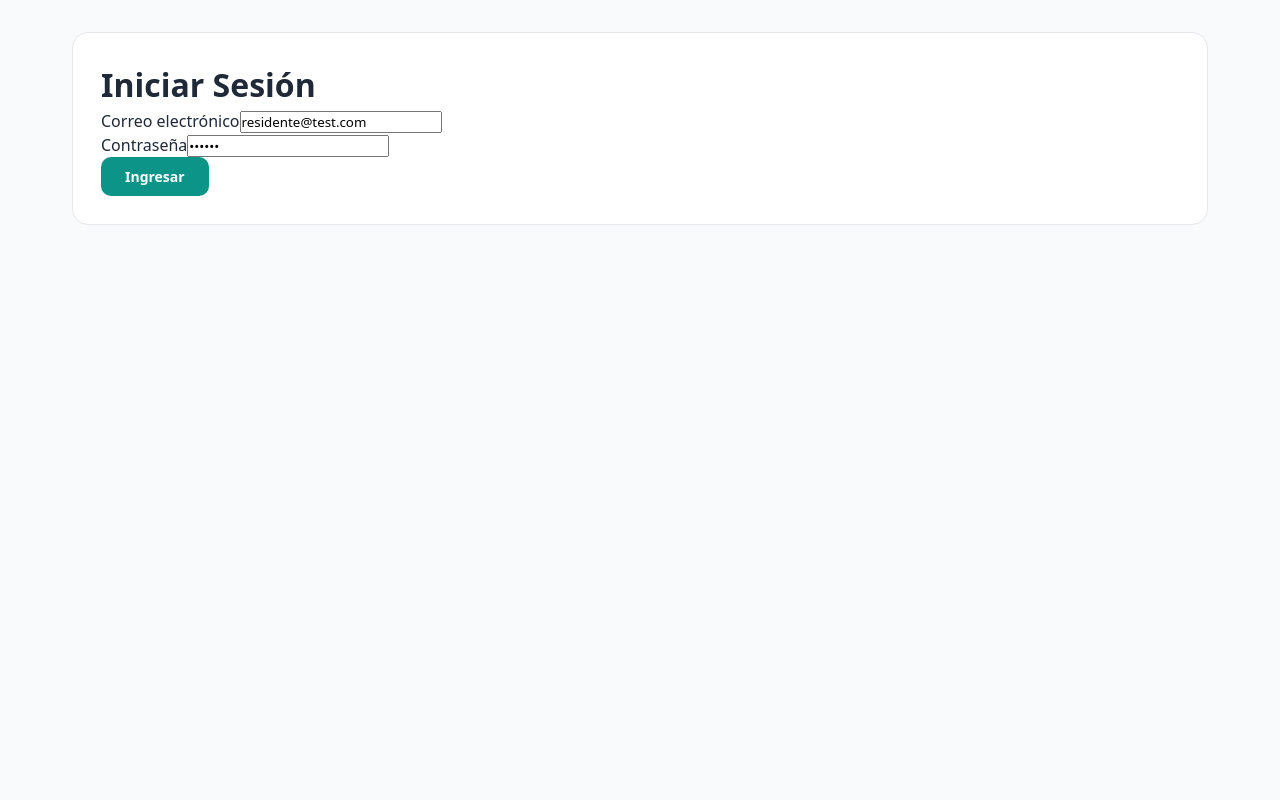
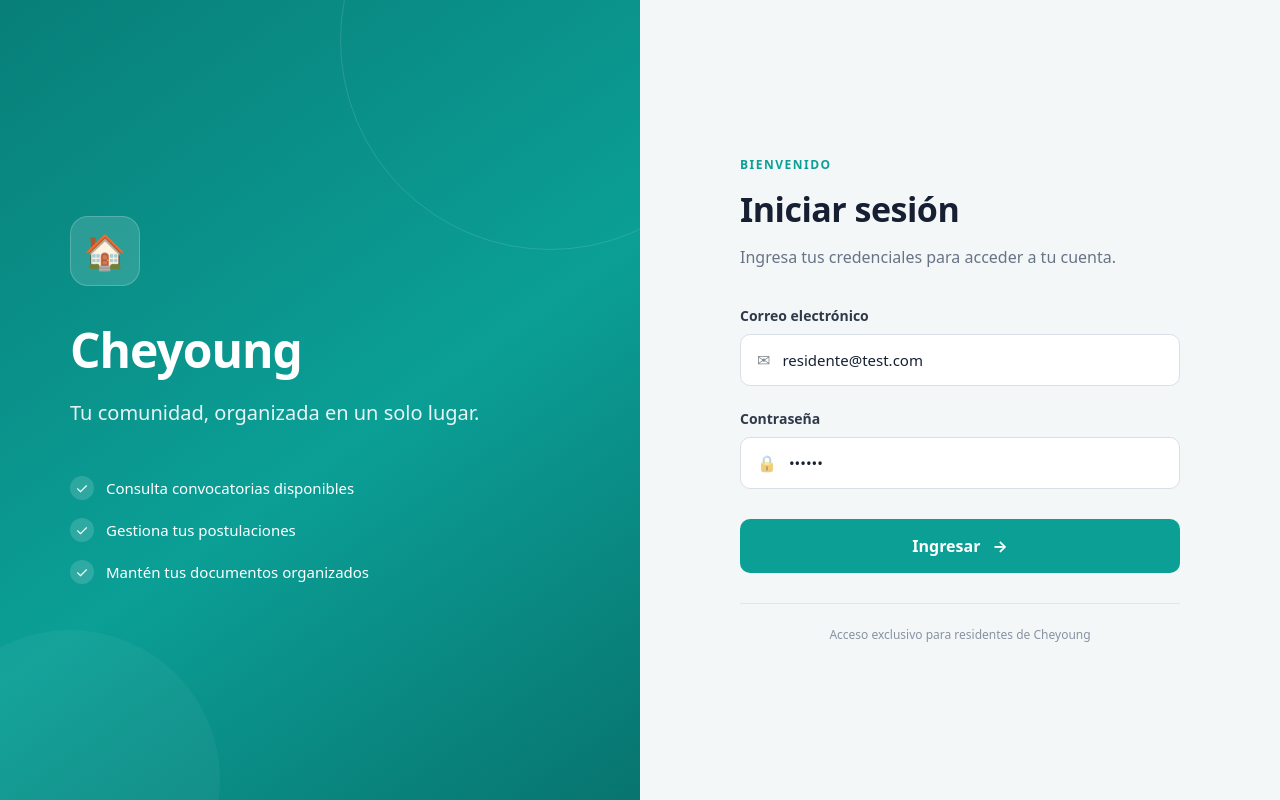
Before and after one commit to ByteCscript/admonv1-frontend, a React (Vite) app: page /login in a window 1280 px wide. Built offline with nearby package versions, Linux system fonts and the light colour scheme.

Commit message:
#21 Se añade nuevo login y el cerrar sesion... con nuevo nombre y el boton de cerrar sesion

```diff
--- a/src/App.css
+++ b/src/App.css
@@ -205,3 +205,268 @@
   .application-row{flex-direction:column;align-items:flex-start;gap:12px}
   .app-row-meta{flex-wrap:wrap}
 }
+
+
+/* ================================
+   LOGIN
+================================ */
+
+.login-page {
+  min-height: 100vh;
+  display: grid;
+  grid-template-columns: 1fr 1fr;
+  background: #f4f7f8;
+}
+
+/* Branding */
+
+.login-brand {
+  display: flex;
+  align-items: center;
+  justify-content: center;
+  padding: 64px;
+  background:
+    linear-gradient(
+      145deg,
+      #087f79 0%,
+      #0b9f96 55%,
+      #08746f 100%
+    );
+  color: white;
+  position: relative;
+  overflow: hidden;
+}
+
+.login-brand::before {
+  content: "";
+  position: absolute;
+  width: 420px;
+  height: 420px;
+  border-radius: 50%;
+  border: 1px solid rgba(255, 255, 255, 0.12);
+  top: -170px;
+  right: -120px;
+}
+
+.login-brand::after {
+  content: "";
+  position: absolute;
+  width: 300px;
+  height: 300px;
+  border-radius: 50%;
+  background: rgba(255, 255, 255, 0.04);
+  bottom: -130px;
+  left: -80px;
+}
+
+.login-brand-content {
+  width: 100%;
+  max-width: 500px;
+  position: relative;
+  z-index: 1;
+}
+
+.login-logo {
+  width: 70px;
+  height: 70px;
+  display: flex;
+  align-items: center;
+  justify-content: center;
+  background: rgba(255, 255, 255, 0.14);
+  border: 1px solid rgba(255, 255, 255, 0.2);
+  border-radius: 18px;
+  font-size: 34px;
+  margin-bottom: 28px;
+}
+
+.login-brand h1 {
+  font-size: 48px;
+  margin: 0 0 12px;
+  letter-spacing: -1px;
+}
+
+.login-brand-description {
+  font-size: 20px;
+  line-height: 1.5;
+  opacity: 0.9;
+  margin-bottom: 48px;
+}
+
+.login-features {
+  display: flex;
+  flex-direction: column;
+  gap: 18px;
+}
+
+.login-features div {
+  display: flex;
+  align-items: center;
+  gap: 12px;
+  font-size: 15px;
+}
+
+.login-features span {
+  display: flex;
+  align-items: center;
+  justify-content: center;
+  width: 24px;
+  height: 24px;
+  background: rgba(255, 255, 255, 0.15);
+  border-radius: 50%;
+}
+
+/* Login form */
+
+.login-section {
+  display: flex;
+  align-items: center;
+  justify-content: center;
+  padding: 50px;
+}
+
+.login-card {
+  width: 100%;
+  max-width: 440px;
+}
+
+.login-header {
+  margin-bottom: 36px;
+}
+
+.login-welcome {
+  display: block;
+  color: #0b9f96;
+  font-size: 12px;
+  font-weight: 800;
+  letter-spacing: 1.5px;
+  margin-bottom: 10px;
+}
+
+.login-header h2 {
+  margin: 0 0 10px;
+  color: #172033;
+  font-size: 34px;
+  letter-spacing: -0.5px;
+}
+
+.login-header p {
+  margin: 0;
+  color: #687386;
+  line-height: 1.5;
+}
+
+/* Fields */
+
+.login-form {
+  display: flex;
+  flex-direction: column;
+  gap: 22px;
+}
+
+.login-field {
+  display: flex;
+  flex-direction: column;
+  gap: 8px;
+}
+
+.login-field label {
+  color: #30394a;
+  font-size: 14px;
+  font-weight: 600;
+}
+
+.login-input-wrapper {
+  display: flex;
+  align-items: center;
+  height: 52px;
+  padding: 0 16px;
+  gap: 12px;
+  background: white;
+  border: 1px solid #d9dfe7;
+  border-radius: 10px;
+  transition: 0.2s ease;
+}
+
+.login-input-wrapper:focus-within {
+  border-color: #0b9f96;
+  box-shadow: 0 0 0 3px rgba(11, 159, 150, 0.1);
+}
+
+.login-input-wrapper span {
+  opacity: 0.55;
+}
+
+.login-input-wrapper input {
+  width: 100%;
+  height: 100%;
+  border: none;
+  outline: none;
+  background: transparent;
+  color: #172033;
+  font-size: 15px;
+}
+
+/* Button */
+
+.login-button {
+  height: 54px;
+  margin-top: 8px;
+  border: none;
+  border-radius: 10px;
+  background: #0b9f96;
+  color: white;
+  font-size: 16px;
+  font-weight: 700;
+  cursor: pointer;
+
+  display: flex;
+  align-items: center;
+  justify-content: center;
+  gap: 12px;
+
+  transition: 0.2s ease;
+}
+
+.login-button:hover:not(:disabled) {
+  background: #087f79;
+  transform: translateY(-1px);
+}
+
+.login-button:disabled {
+  opacity: 0.65;
+  cursor: not-allowed;
+}
+
+.login-error {
+  padding: 12px 14px;
+  background: #fff1f1;
+  border: 1px solid #ffd1d1;
+  border-radius: 8px;
+  color: #b42318;
+  font-size: 14px;
+}
+
+.login-footer {
+  margin-top: 30px;
+  padding-top: 22px;
+  border-top: 1px solid #e2e6eb;
+  text-align: center;
+  color: #8992a3;
+  font-size: 12px;
+}
+
+/* Responsive */
+
+@media (max-width: 850px) {
+  .login-page {
+    grid-template-columns: 1fr;
+  }
+
+  .login-brand {
+    display: none;
+  }
+
+  .login-section {
+    padding: 30px 20px;
+  }
+}
--- a/src/components/Navbar.jsx
+++ b/src/components/Navbar.jsx
@@ -20,7 +20,7 @@ export default function Navbar() {
     <nav className="navbar">
       <div className="nav-brand">
         <div className="nav-brand-icon">🏠</div>
-        MiConjunto
+        Cheyoung
       </div>
 
       <div className="nav-links">
@@ -33,8 +33,8 @@ export default function Navbar() {
 
         <button
           className={`nav-link ${loc.startsWith("/convocations")
-              ? "active"
-              : ""
+            ? "active"
+            : ""
             }`}
           onClick={() =>
             navigate("/convocations")
@@ -45,8 +45,8 @@ export default function Navbar() {
 
         <button
           className={`nav-link ${loc === "/mis-postulaciones"
-              ? "active"
-              : ""
+            ? "active"
+            : ""
             }`}
           onClick={() =>
             navigate("/mis-postulaciones")
--- a/src/features/auth/presentation/pages/LoginPage.jsx
+++ b/src/features/auth/presentation/pages/LoginPage.jsx
@@ -1,33 +1,21 @@
 import { useState } from "react";
 import { useNavigate } from "react-router-dom";
-
 import useLogin from "../hooks/useLogin";
 
 export default function LoginPage() {
     const navigate = useNavigate();
-
-    const {
-        login,
-        loading,
-        error,
-    } = useLogin();
+    const { login, loading, error } = useLogin();
 
     // Temporary Development Credentials:
     // Preloads the current backend test user for local development.
-    const [email, setEmail] =
-        useState("residente@test.com");
-
-    const [password, setPassword] =
-        useState("123456");
+    const [email, setEmail] = useState("residente@test.com");
+    const [password, setPassword] = useState("123456");
 
     const handleSubmit = async (event) => {
         event.preventDefault();
 
         try {
-            await login({
-                email,
-                password,
-            });
+            await login({ email, password });
 
             // Authentication Flow:
             // Redirects after successful authentication.
@@ -38,54 +26,112 @@ export default function LoginPage() {
     };
 
     return (
-        <div className="page">
-            <div className="form-card">
-                <h1>Iniciar Sesión</h1>
+        <div className="login-page">
 
-                <form onSubmit={handleSubmit}>
+            {/* Branding Section */}
+            <section className="login-brand">
+                <div className="login-brand-content">
+                    <div className="login-logo">🏠</div>
+
+                    <h1>Cheyoung</h1>
+
+                    <p className="login-brand-description">
+                        Tu comunidad, organizada en un solo lugar.
+                    </p>
+
+                    <div className="login-features">
                         <div>
-                        <label>Correo electrónico</label>
+                            <span>✓</span>
+                            Consulta convocatorias disponibles
+                        </div>
+
+                        <div>
+                            <span>✓</span>
+                            Gestiona tus postulaciones
+                        </div>
+
+                        <div>
+                            <span>✓</span>
+                            Mantén tus documentos organizados
+                        </div>
+                    </div>
+                </div>
+            </section>
+
+            {/* Authentication Section */}
+            <section className="login-section">
+                <div className="login-card">
+                    <div className="login-header">
+                        <span className="login-welcome">BIENVENIDO</span>
+
+                        <h2>Iniciar sesión</h2>
+
+                        <p>
+                            Ingresa tus credenciales para acceder a tu cuenta.
+                        </p>
+                    </div>
+
+                    <form onSubmit={handleSubmit} className="login-form">
+
+                        <div className="login-field">
+                            <label htmlFor="email">Correo electrónico</label>
+
+                            <div className="login-input-wrapper">
+                                <span>✉</span>
 
                                 <input
+                                    id="email"
                                     type="email"
                                     value={email}
                                     onChange={(event) =>
                                         setEmail(event.target.value)
                                     }
+                                    placeholder="correo@ejemplo.com"
                                     required
                                 />
                             </div>
+                        </div>
 
-                    <div>
-                        <label>Contraseña</label>
+                        <div className="login-field">
+                            <label htmlFor="password">Contraseña</label>
+
+                            <div className="login-input-wrapper">
+                                <span>🔒</span>
 
                                 <input
+                                    id="password"
                                     type="password"
                                     value={password}
                                     onChange={(event) =>
                                         setPassword(event.target.value)
                                     }
+                                    placeholder="Ingresa tu contraseña"
                                     required
                                 />
                             </div>
+                        </div>
 
                         {error && (
-                        <p className="error-message">
+                            <div className="login-error">
                                 {error}
-                        </p>
+                            </div>
                         )}
 
                         <button
                             type="submit"
-                        className="btn btn-primary"
+                            className="login-button"
                             disabled={loading}
                         >
-                        {loading
-                            ? "Ingresando..."
-                            : "Ingresar"}
+                            {loading ? "Ingresando..." : "Ingresar"}
+                            {!loading && <span>→</span>}
                         </button>
                     </form>
+
+                    <div className="login-footer">
+                        Acceso exclusivo para residentes de Cheyoung
                     </div>
+                </div>
+            </section>
         </div>
     );
 }
```
Lines whose indentation alone changed are shown as unchanged.
